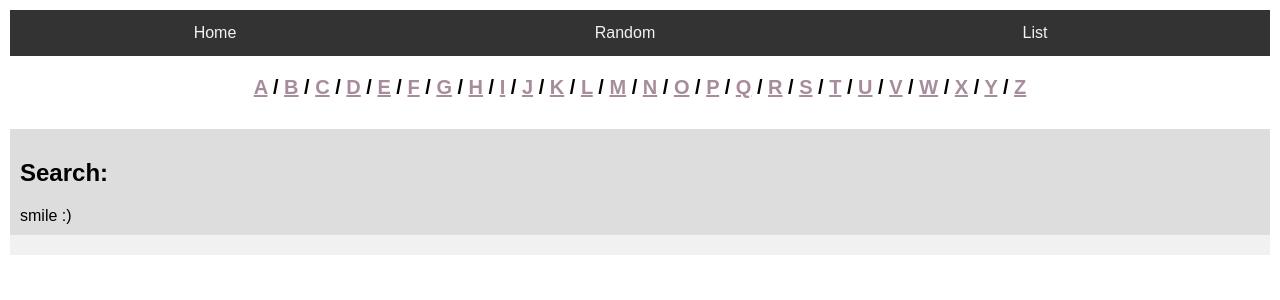
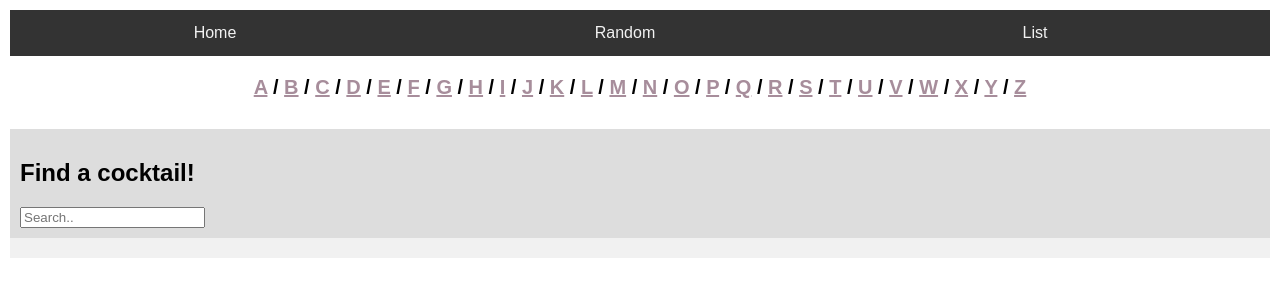
Before and after one commit to brandonbk125/flask-project, a Flask app: page / in a window 1280 px wide. Shown: the top 300 px of the page. Run offline with Flask 2, Linux system fonts and the light colour scheme.

Commit message:
search bar + added webpage for when nothing is found at the api call
added a simple search bar on the home page that lets the user search for a cocktail, which makes an api call and displays cocktail image and ingredients. also, made a webpage to call when an api call returns an empty json file so that the website doesnt crash in this case.

```diff
--- a/app.py
+++ b/app.py
@@ -1,4 +1,4 @@
-from flask import Flask, render_template
+from flask import Flask, render_template, request
 import json
 import requests
 import os
@@ -67,8 +67,6 @@ def get_ingredients(drink: dict):
     return cocktail
 
 
-
-
 @app.route("/")
 def home():
 
@@ -100,20 +98,42 @@ def random_cocktail():
 
 @app.route('/browse/<string:letter>')
 def list_cocktails(letter: str):
+
     url = "http://www.thecocktaildb.com/api/json/v1/1/search.php?f=" + letter
     r = requests.get(url)
     cocktail_dict = r.json()
     print(cocktail_dict.keys())
     drinks_dict = cocktail_dict["drinks"]
-    print(drinks_dict[0])
-    drinks = []
-    for drink in drinks_dict:
-        print(drink.get("strDrink"))
-        print(drink.get("strDrinkThumb"))
-        drinks.append([drink.get("strDrink"), drink.get("strDrinkThumb")])
+    if drinks_dict is None:
+        return render_template("no_cocktail_found.html")
+    else:
+        drinks = []
+        for drink in drinks_dict:
+            print(drink.get("strDrink"))
+            print(drink.get("strDrinkThumb"))
+            drinks.append([drink.get("strDrink"), drink.get("strDrinkThumb")])
 
-    print(drinks)
-    return render_template("cocktail_list.html", drinks=drinks)
+        print(drinks)
+        return render_template("cocktail_list.html", drinks=drinks)
+
+
+@app.route('/search', methods=["GET", "POST"])
+def search():
+    searched = str(request.form.get("searched"))
+
+    url = "http://www.thecocktaildb.com/api/json/v1/1/search.php?s=" + searched
+    r = requests.get(url)
+    cocktail_dict = r.json()
+    print(cocktail_dict.keys())
+    if cocktail_dict["drinks"] is None:
+        return render_template("no_cocktail_found.html")
+    else:
+        drinks_dict = cocktail_dict["drinks"][0]
+        cocktail = get_ingredients(drinks_dict)
+
+        return render_template("cocktail.html", thumburl=cocktail.get_img_url(), name=cocktail.get_name(),
+                               ingredients=cocktail.get_ingredients(),
+                               ingredient_amounts=cocktail.get_ingredient_amounts())
 
 
 @app.route('/drink/<string:drink>')
@@ -127,7 +147,8 @@ def cocktail(drink: str):
     cocktail = get_ingredients(drinks_dict)
 
     return render_template("cocktail.html", thumburl=cocktail.get_img_url(), name=cocktail.get_name(),
-                           ingredients=cocktail.get_ingredients(), ingredient_amounts=cocktail.get_ingredient_amounts())
+                           ingredients=cocktail.get_ingredients(),
+                           ingredient_amounts=cocktail.get_ingredient_amounts())
 
 
 if __name__ == '__main__':
--- a/static/styles/style.css
+++ b/static/styles/style.css
@@ -50,7 +50,8 @@ img{
 
 .grid-container {
     display: grid;
-    grid-template-columns: auto auto auto;
+    grid-template-columns: 30% 30% 30%;
+    justify-content: center;
     background-colour: #ddd;
     padding: 10px;
 }
--- a/templates/home.html
+++ b/templates/home.html
@@ -6,10 +6,15 @@
 
 {% block content %}
 <h2>
-    Search:
+    Find a cocktail!
 </h2>
 <body>
-smile :)
+<form method="POST" action="{{ url_for('search') }}">
+
+    <input type="search" placeholder="Search.." aria-label="Search" name="searched">
+
+</form>
+
 
 </body>
 {% endblock %}
```
Also changed, not shown: templates/no_cocktail_found.html (added, +13 -0 lines).
